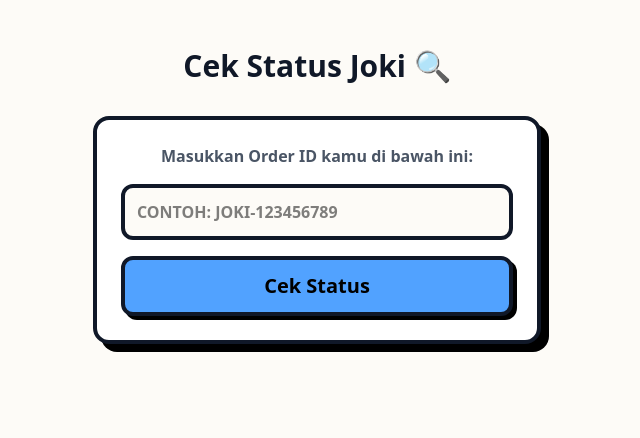
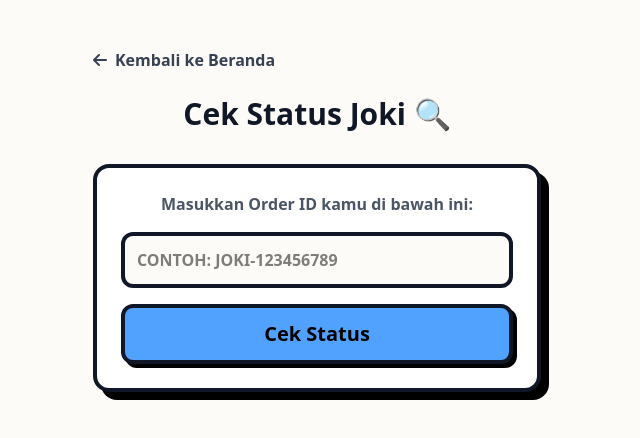
Before and after one commit to valian14/jokikode, a Next.js app: page /cek-order in a window 1280 px wide. Shown: the top 438 px of the page, without its empty margins (323-963 px from the left). Built offline with nearby package versions, Linux system fonts and the light colour scheme.

Commit message:
tambah cek order di navbar

```diff
--- a/src/app/cek-order/page.js
+++ b/src/app/cek-order/page.js
@@ -1,5 +1,6 @@
 'use client';
 import { useState } from 'react';
+import Link from 'next/link';
 
 export default function CekOrderPage() {
   const [orderId, setOrderId] = useState('');
@@ -32,6 +33,14 @@ export default function CekOrderPage() {
   return (
     <div className="min-h-screen bg-[#fdfbf7] py-12 px-4">
       <div className="max-w-md mx-auto">
+
+        {/* Tombol Kembali */}
+        <div className="mb-6">
+          <Link href="/" className="inline-flex items-center gap-2 font-bold text-gray-700 hover:text-blue-600 transition-colors">
+            <i className="fa-solid fa-arrow-left"></i> Kembali ke Beranda
+          </Link>
+        </div>
+
         {/* Header */}
         <h1 className="text-3xl font-black text-gray-900 mb-8 text-center">
           Cek Status Joki 🔍
--- a/src/app/page.js
+++ b/src/app/page.js
@@ -1,6 +1,6 @@
 "use client";
 import React, { useState } from 'react';
-
+import Link from 'next/link';
 
 // Fungsi Fetch dengan Retry (Diletakkan di luar komponen agar tidak ter-recreate setiap render)
 const fetchWithRetry = async (url, options, maxRetries = 3) => {
@@ -175,6 +175,12 @@ export default function JokiKode() {
               <a href="#fitur" className="font-bold text-gray-700 hover:text-blue-600 transition-colors border-b-2 border-transparent hover:border-blue-600">Alasan</a>
               <a href="#ai-analyzer" className="font-bold text-gray-700 hover:text-blue-600 transition-colors border-b-2 border-transparent hover:border-blue-600">Bedah Soal</a>
               <a href="#harga" className="font-bold text-gray-700 hover:text-blue-600 transition-colors border-b-2 border-transparent hover:border-blue-600">Paket Harga</a>
+
+              {/* Menu Cek Order Baru */}
+              <Link href="/cek-order" className="font-bold text-gray-700 hover:text-blue-600 transition-colors border-b-2 border-transparent hover:border-blue-600">
+                Cek Order 🔍
+              </Link>
+
               <a href="#harga" className="btn-sketch px-6 py-2 text-sm bg-blue-300">
                 Pesan Sekarang <i className="fa-solid fa-arrow-right ml-1"></i>
               </a>
@@ -208,6 +214,12 @@ export default function JokiKode() {
           <a href="#fitur" onClick={closeMobileMenu} className="block px-3 py-2 text-lg font-bold text-gray-900 border-l-4 border-transparent hover:border-blue-500 hover:bg-gray-100 transition-colors">Alasan</a>
           <a href="#ai-analyzer" onClick={closeMobileMenu} className="block px-3 py-2 text-lg font-bold text-gray-900 border-l-4 border-transparent hover:border-blue-500 hover:bg-gray-100 transition-colors">Bedah Soal</a>
           <a href="#harga" onClick={closeMobileMenu} className="block px-3 py-2 text-lg font-bold text-gray-900 border-l-4 border-transparent hover:border-blue-500 hover:bg-gray-100 transition-colors">Paket Harga</a>
+
+          {/* Menu Cek Order Baru untuk Mobile */}
+          <Link href="/cek-order" onClick={closeMobileMenu} className="block px-3 py-2 text-lg font-bold text-gray-900 border-l-4 border-transparent hover:border-blue-500 hover:bg-gray-100 transition-colors">
+            Cek Order 🔍
+          </Link>
+
           <a href="#harga" onClick={closeMobileMenu} className="block mt-8 btn-sketch px-6 py-3 text-center text-sm bg-blue-300 w-full">
             Pesan Sekarang
           </a>
```
